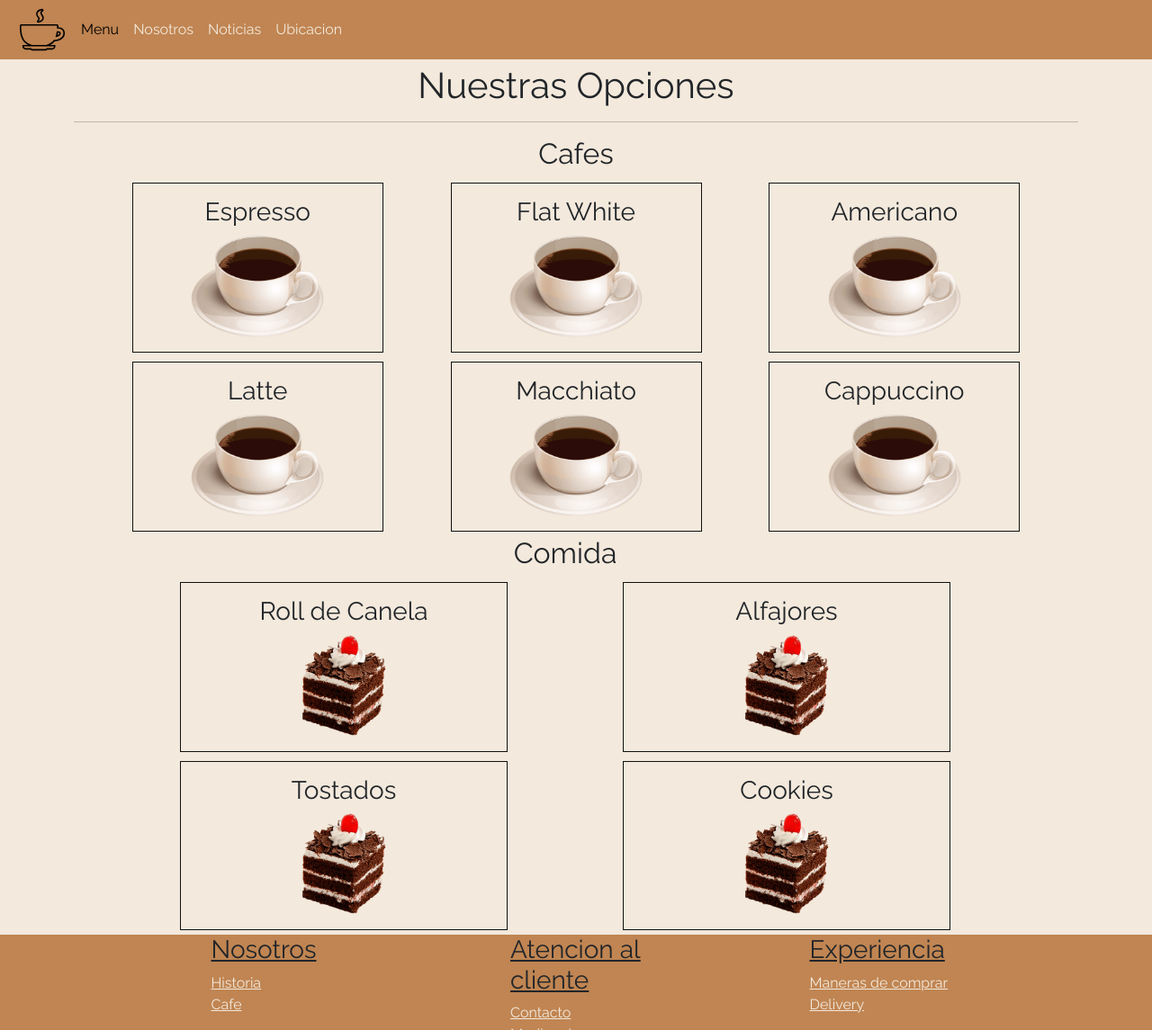
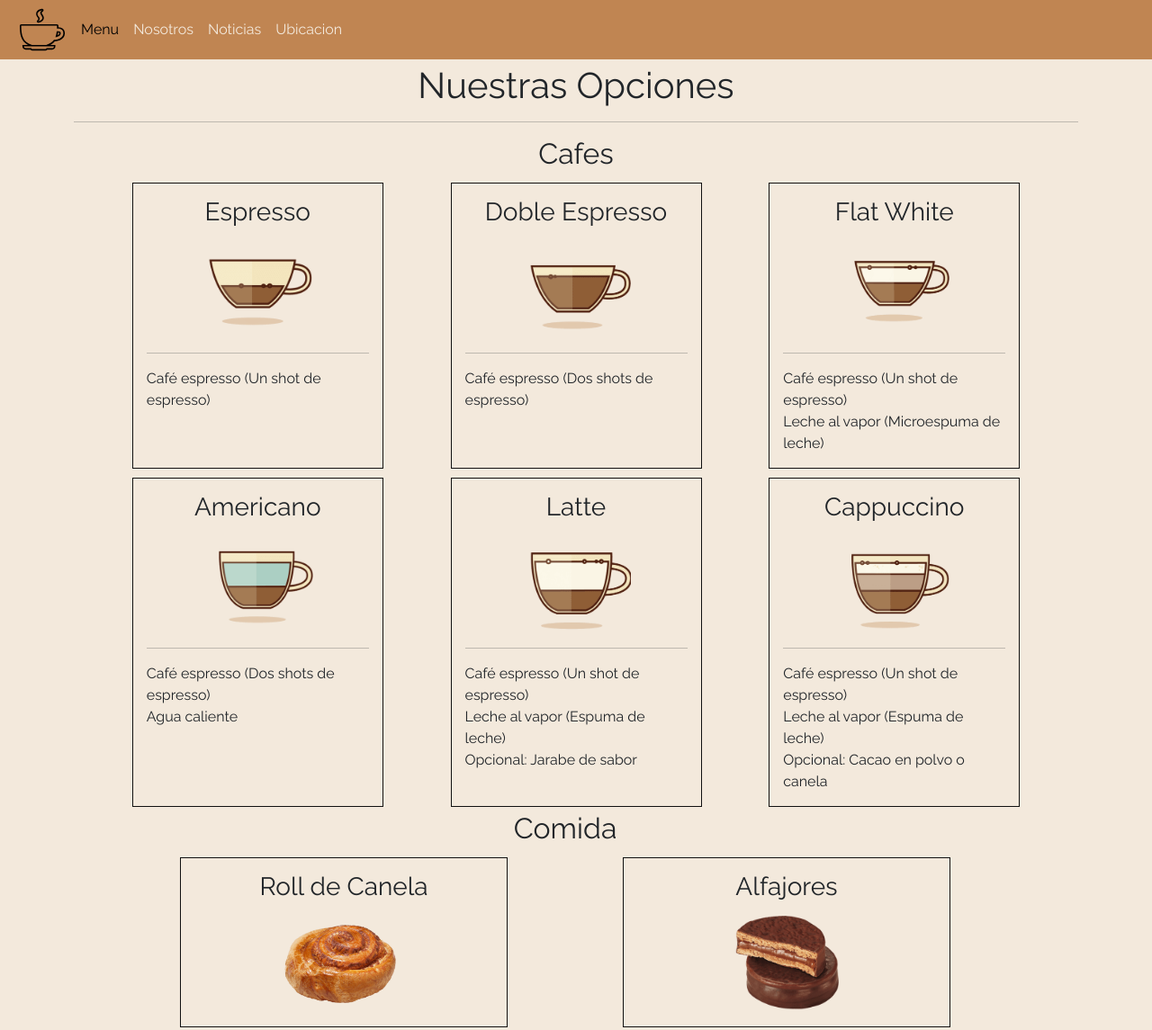
Before and after one commit to Luc-Aston/cafe-carlos, a plain HTML site: page pages/menu.html in a window 1280 px wide. Shown: the top 1145 px of the page at 90% size. Drawn offline with nearby package versions, Linux system fonts and the light colour scheme.

Commit message:
correccion final

```diff
--- a/pages/menu.html
+++ b/pages/menu.html
@@ -65,96 +65,126 @@
     </header>
     <main>
       <section class="container">
-        <h1 class="titulo-menu">Nuestras Opciones</h1>
+        <h1 class="titulo">Nuestras Opciones</h1>
         <hr />
         <section class="row">
-          <h2 class="titulo-menu-cafe">Cafes</h2>
-          <div class="cafes">
-            <div class="border-cafes col-10 offset-1 col-md-4 col-xl-3">
+          <h2 class="titulo-menu">Cafes</h2>
+          <div class="menu">
+            <div class="border-menu col-10 offset-1 col-md-4 col-xl-3">
               <h3>Espresso</h3>
               <img
-                src="../img/Coffee-PNG-Isolated-HD-Pictures.png"
-                alt="Cafe de referencia"
-                class="cafe-img"
+                src="../img/espresso.png"
+                alt="Cafe Espresso"
+                class="img-menu"
               />
+              <hr>
+              <li class="descripcion">
+                <ul>Café espresso (Un shot de espresso)</ul>
+              </li>
             </div>
-            <div class="border-cafes col-10 offset-1 col-md-4 col-xl-3">
+            <div class="border-menu col-10 offset-1 col-md-4 col-xl-3">
+              <h3>Doble Espresso</h3>
+              <img
+                src="../img/dobleespresso.png"
+                alt="Cafe Doble Espresso"
+                class="img-menu"
+              />
+              <hr>
+              <li class="descripcion">
+                <ul>Café espresso (Dos shots de espresso)</ul>
+              </li>
+            </div>
+            <div class="border-menu col-10 offset-1 col-md-4 col-xl-3">
               <h3>Flat White</h3>
               <img
-                src="../img/Coffee-PNG-Isolated-HD-Pictures.png"
-                alt="Cafe de referencia"
-                class="cafe-img"
+                src="../img/flatwhite.png"
+                alt="Cafe Flat White"
+                class="img-menu"
               />
+              <hr>
+              <li class="descripcion">
+                <ul>Café espresso (Un shot de espresso)</ul>
+                <ul>Leche al vapor (Microespuma de leche)</ul>
+              </li>
             </div>
-            <div class="border-cafes col-10 offset-1 col-md-4 col-xl-3">
+            <div class="border-menu col-10 offset-1 col-md-4 col-xl-3">
               <h3>Americano</h3>
               <img
-                src="../img/Coffee-PNG-Isolated-HD-Pictures.png"
-                alt="Cafe de referencia"
-                class="cafe-img"
+                src="../img/americano.png"
+                alt="Cafe Americano"
+                class="img-menu"
               />
+              <hr>
+              <li class="descripcion">
+                <ul>Café espresso (Dos shots de espresso)</ul>
+                <ul>Agua caliente</ul>
+              </li>
             </div>
-            <div class="border-cafes col-10 offset-1 col-md-4 col-xl-3">
+            <div class="border-menu col-10 offset-1 col-md-4 col-xl-3">
               <h3>Latte</h3>
               <img
-                src="../img/Coffee-PNG-Isolated-HD-Pictures.png"
-                alt="Cafe de referencia"
-                class="cafe-img"
+                src="../img/latte.png"
+                alt="Cafe Latte"
+                class="img-menu"
               />
+              <hr>
+              <li class="descripcion">
+                <ul>Café espresso (Un shot de espresso)</ul>
+                <ul>Leche al vapor (Espuma de leche)</ul>
+                <ul>Opcional: Jarabe de sabor</ul>
+              </li>
             </div>
-            <div class="border-cafes col-10 offset-1 col-md-4 col-xl-3">
-              <h3>Macchiato</h3>
-              <img
-                src="../img/Coffee-PNG-Isolated-HD-Pictures.png"
-                alt="Cafe de referencia"
-                class="cafe-img"
-              />
-            </div>
-            <div class="border-cafes col-10 offset-1 col-md-4 col-xl-3">
+            <div class="border-menu col-10 offset-1 col-md-4 col-xl-3">
               <h3>Cappuccino</h3>
               <img
-                src="../img/Coffee-PNG-Isolated-HD-Pictures.png"
-                alt="Cafe de referencia"
-                class="cafe-img"
+                src="../img/capuccino.png"
+                alt="Cafe Cappuccino"
+                class="img-menu"
               />
+              <hr>
+              <li class="descripcion">
+                <ul>Café espresso (Un shot de espresso)</ul>
+                <ul>Leche al vapor (Espuma de leche)</ul>
+                <ul>Opcional: Cacao en polvo o canela</ul>
+              </li>
             </div>
           </div>
 
           <section class="row">
-            <h2 class="titulo-menu-comida">Comida</h2>
-            <div class="comida">
-              <div class="border-comida col-10 offset-1 col-md-4 col-xl-4">
+            <h2 class="titulo-menu">Comida</h2>
+            <div class="menu">
+              <div class="border-menu col-10 offset-1 col-md-4 col-xl-4">
                 <h3>Roll de Canela</h3>
                 <div>
                   <img
-                    src="../img/Choco-Pastry.png"
-                    alt="Torta de referencia"
-                    class="comida-img"
+                    src="../img/rolldecanela.png"
+                    alt="Roll de Canela"
+                    class="img-menu"
                   />
                 </div>
               </div>
-              <div class="border-comida col-10 offset-1 col-md-4 col-xl-4">
+              <div class="border-menu col-10 offset-1 col-md-4 col-xl-4">
                 <h3>Alfajores</h3>
                 <img
-                  src="../img/Choco-Pastry.png"
-                  alt="Torta de referencia"
-                  class="comida-img"
+                  src="../img/alfajor.png"
+                  alt="Alfajores"
+                  class="img-menu"
                 />
               </div>
-              <div class="border-comida col-10 offset-1 col-md-4 col-xl-4">
+              <div class="border-menu col-10 offset-1 col-md-4 col-xl-4">
                 <h3>Tostados</h3>
                 <img
-                  src="../img/Choco-Pastry.png"
-                  alt="Torta de referencia"
-                  class="comida-img"
+                  src="../img/tostado.png"
+                  alt="Tostados"
+                  class="img-menu"
                 />
               </div>
-              <div class="border-comida col-10 offset-1 col-md-4 col-xl-4">
+              <div class="border-menu col-10 offset-1 col-md-4 col-xl-4">
                 <h3>Cookies</h3>
                 <img
-                  src="../img/Choco-Pastry.png"
-                  alt="Torta de referencia"
-                  class="comida-img"
+                  src="../img/cookies.png"
+                  alt="Cookies"
+                  class="img-menu"
                 />
               </div>
             </div>
--- a/scss/_base.scss
+++ b/scss/_base.scss
@@ -22,6 +22,7 @@ body {
 body {
   line-height: 1.5;
   -webkit-font-smoothing: antialiased;
+  font-family: "Raleway", sans-serif;
 }
 
 img,
@@ -65,10 +66,6 @@ main {
   padding-top: 5px;
 }
 
-body {
-  font-family: "Raleway", sans-serif;
-}
-
 a {
   color: $secondary-color;
 }
--- a/scss/components/_footer.scss
+++ b/scss/components/_footer.scss
@@ -26,7 +26,9 @@ footer {
   margin-right: auto;
   width: 50px;
   height: 50px;
+  &:hover {
   cursor: pointer;
+  }
 }
 
 img {
--- a/scss/pages/_menu.scss
+++ b/scss/pages/_menu.scss
@@ -1,7 +1,5 @@
-.cafe-img,
-.comida-img {
+.img-menu {
   display: inline-block;
-  width: 150px;
   height: 115px;
   transition: 0.3s;
   &:hover {
@@ -12,12 +10,12 @@
     transform: scale(1.1);
   }
 }
-.titulo-menu-comida,
-.titulo-menu-cafe {
+
+.titulo-menu {
   text-align: center;
 }
-.cafes,
-.comida {
+
+.menu {
   display: flex;
   flex-direction: row;
   flex-wrap: wrap;
@@ -25,11 +23,24 @@
   justify-content: space-evenly;
 }
 
-.border-cafes,
-.border-comida {
+.descripcion {
+  text-align: left;
+}
+
+.border-menu {
   display: inline-block;
   text-align: center;
   padding: 15px;
   margin: 5px 10px;
   border: $border-color solid 1px;
 }
+
+ul {
+  list-style-type: none;
+  margin: 0 0 0 0;
+  padding: 0 0 0 0;
+}
+
+li {
+  list-style-type: none;
+}
--- a/scss/pages/_ubicacion.scss
+++ b/scss/pages/_ubicacion.scss
@@ -26,3 +26,7 @@ textarea {
     transition: 0.3s;
   }
 }
+
+.h1-ubicacion {
+  margin-bottom: 0;
+}
```
Also changed, not shown: pages/ubicacion.html (+2 -1 lines), css/style.css, img/Choco-Pastry.png (deleted), img/Coffee-PNG-Isolated-HD-Pictures.png (deleted), img/alfajor.png (added), img/americano.png (added), img/capuccino.png (added), img/cookies.png (added), img/dobleespresso.png (added), img/espresso.png (added), img/flatwhite.png (added), img/latte.png (added), img/rolldecanela.png (added), img/tostado.png (added), 1 other file.
